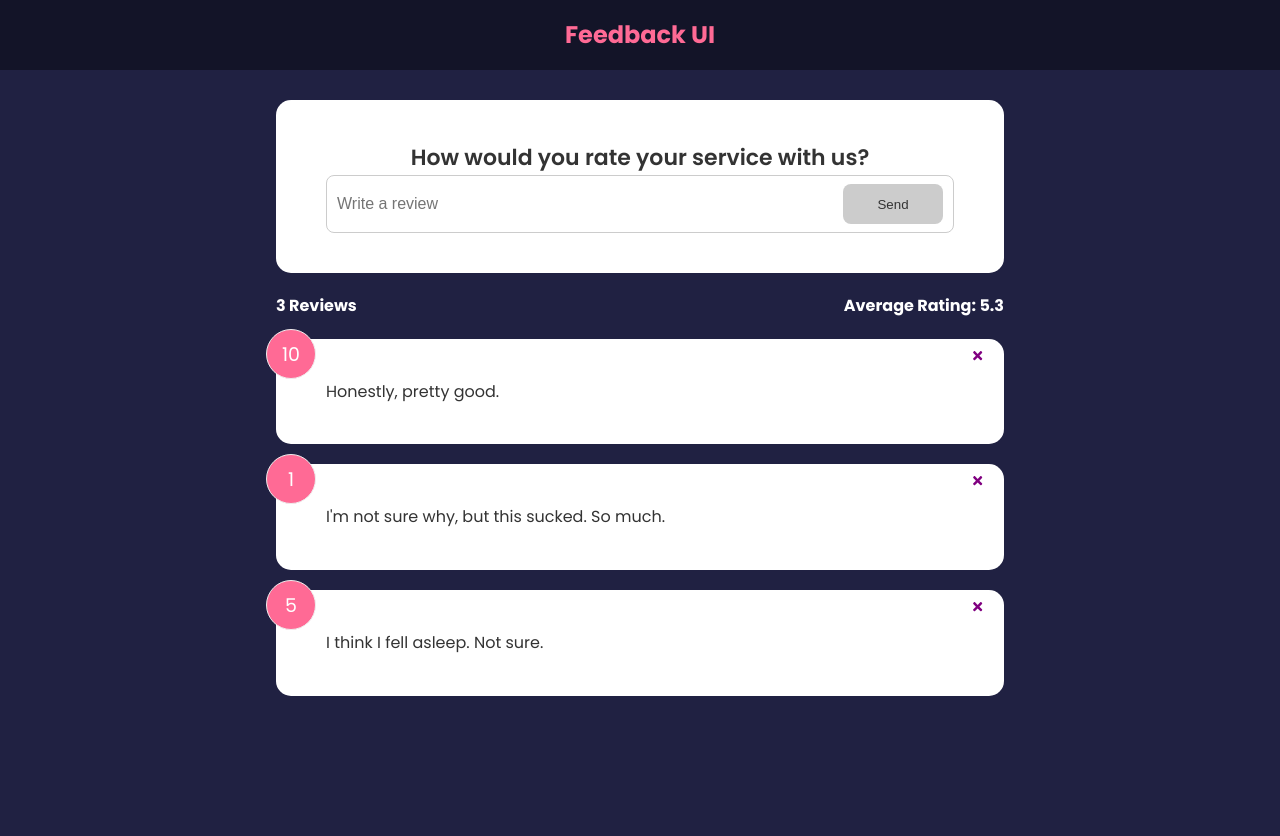
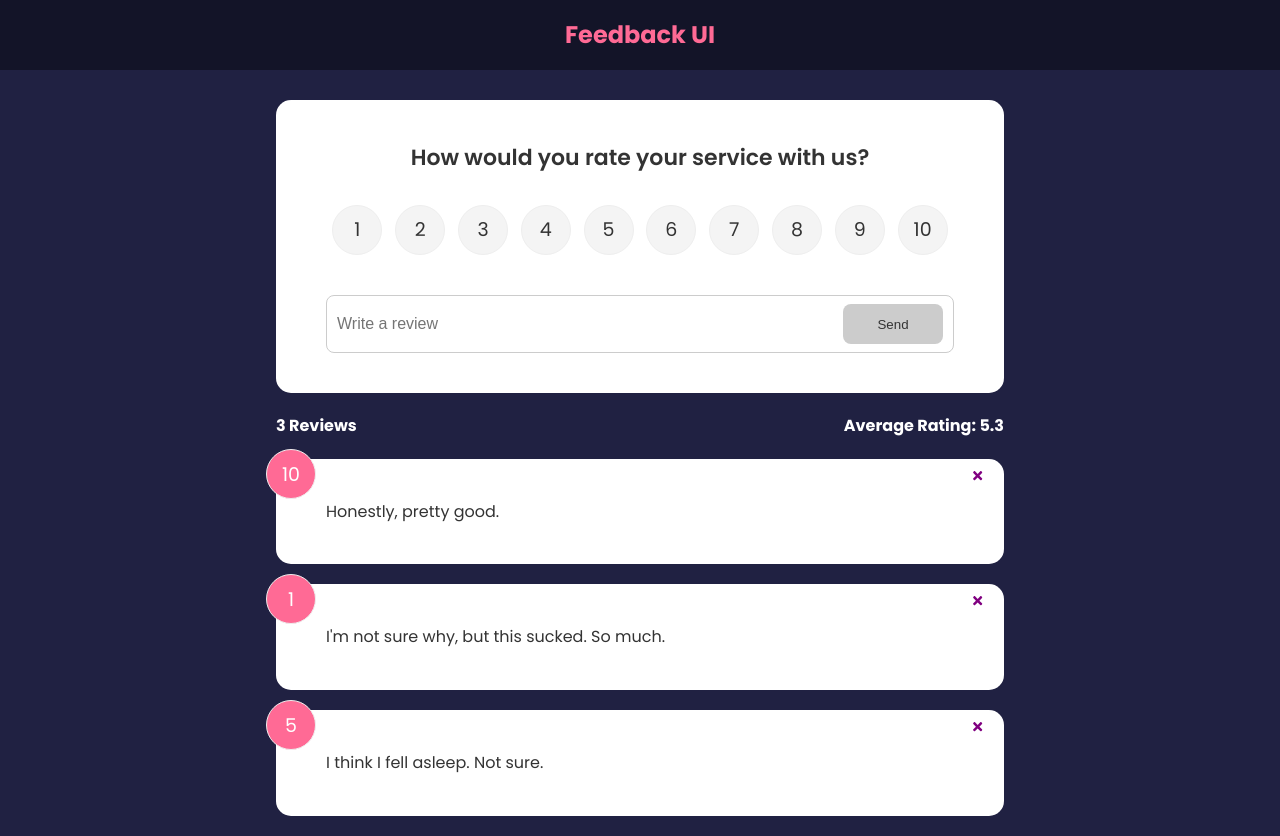
Before and after one commit to AJOsmaston/feedback-ui, a React (Create React App) app: page / in a window 1280 px wide. Before the commit the page ends 800 px from the top, so only its background shows below. Built offline with nearby package versions, Linux system fonts and the light colour scheme.

Commit message:
added rating select and feedback hook update

```diff
--- a/package.json
+++ b/package.json
@@ -10,6 +10,7 @@
     "react-dom": "^17.0.2",
     "react-icons": "^4.3.1",
     "react-scripts": "5.0.0",
+    "uuid": "^8.3.2",
     "web-vitals": "^2.1.2"
   },
   "scripts": {
--- a/src/App.js
+++ b/src/App.js
@@ -1,3 +1,4 @@
+import {v4 as uuidv4} from 'uuid'
 import Header from "./components/Header";
 import { useState } from "react";
 import FeedbackData from './data/FeedbackData'
@@ -9,6 +10,11 @@
 const App = () => {
   const [feedback, setFeedback] = useState(FeedbackData)
 
+  const addFeedback = (newFeedback) => {
+    newFeedback.id = uuidv4()
+    setFeedback([newFeedback, ...feedback])
+  }
+
   const deleteFeedback = (id) => {
     if(window.confirm('Are you sure you want to delete this?')) {
       setFeedback(feedback.filter((item)=> item.id !== id))
@@ -19,7 +25,7 @@
     <>
       <Header />
       <div className='container'>
-        <FeedbackForm />
+        <FeedbackForm handleAdd={addFeedback}/>
         <FeedbackStats feedback={feedback} />
         <FeedbackList
           feedback={feedback}
--- a/src/components/FeedbackForm.jsx
+++ b/src/components/FeedbackForm.jsx
@@ -1,10 +1,12 @@
 import { useState } from "react/cjs/react.development"
+import RatingSelect from "./RatingSelect";
 import Button from "./shared/Button";
 import Card from "./shared/Card"
 
-function FeedbackForm() {
+function FeedbackForm({ handleAdd }) {
 
   const [text, setText] = useState('');
+  const [rating, setRating] = useState(10);
   const [btnDisabled, setBtnDisabled] = useState(true);
   const [message, setMessage] = useState('');
 
@@ -23,11 +25,24 @@
     setText(e.target.value)
   }
 
+  const handleSubmit = (e) => {
+    e.preventDefault()
+    if(text.trim().length > 10) {
+      const newFeedback = {
+        text,
+        rating
+      }
+
+      handleAdd(newFeedback)
+      setText('')
+    }
+  }
+
   return (
     <Card>
-    <form>
+    <form onSubmit={handleSubmit}>
       <h2>How would you rate your service with us?</h2>
-      {/* todo - rating select component */}
+      <RatingSelect select={(rating)=> setRating(rating)}/>
       <div className="input-group">
         <input
           onChange={handleTextChange}
--- /dev/null
+++ b/src/components/RatingSelect.jsx
@@ -0,0 +1,128 @@
+import { useState } from "react/cjs/react.development"
+
+function RatingSelect({ select }) {
+
+  const [selected, setSelected] = useState(0);
+
+  const handleChange = (e) => {
+    setSelected(+e.currentTarget.value)
+    select(+e.currentTarget.value)
+  }
+
+  return (
+    <ul className='rating'>
+      <li>
+        <input
+          type='radio'
+          id='num1'
+          name='rating'
+          value='1'
+          onChange={handleChange}
+          checked={selected === 1}
+        />
+        <label htmlFor='num1'>1</label>
+      </li>
+      <li>
+        <input
+          type='radio'
+          id='num2'
+          name='rating'
+          value='2'
+          onChange={handleChange}
+          checked={selected === 2}
+        />
+        <label htmlFor='num2'>2</label>
+      </li>
+      <li>
+        <input
+          type='radio'
+          id='num3'
+          name='rating'
+          value='3'
+          onChange={handleChange}
+          checked={selected === 3}
+        />
+        <label htmlFor='num3'>3</label>
+      </li>
+      <li>
+        <input
+          type='radio'
+          id='num4'
+          name='rating'
+          value='4'
+          onChange={handleChange}
+          checked={selected === 4}
+        />
+        <label htmlFor='num4'>4</label>
+      </li>
+      <li>
+        <input
+          type='radio'
+          id='num5'
+          name='rating'
+          value='5'
+          onChange={handleChange}
+          checked={selected === 5}
+        />
+        <label htmlFor='num5'>5</label>
+      </li>
+      <li>
+        <input
+          type='radio'
+          id='num6'
+          name='rating'
+          value='6'
+          onChange={handleChange}
+          checked={selected === 6}
+        />
+        <label htmlFor='num6'>6</label>
+      </li>
+      <li>
+        <input
+          type='radio'
+          id='num7'
+          name='rating'
+          value='7'
+          onChange={handleChange}
+          checked={selected === 7}
+        />
+        <label htmlFor='num7'>7</label>
+      </li>
+      <li>
+        <input
+          type='radio'
+          id='num8'
+          name='rating'
+          value='8'
+          onChange={handleChange}
+          checked={selected === 8}
+        />
+        <label htmlFor='num8'>8</label>
+      </li>
+      <li>
+        <input
+          type='radio'
+          id='num9'
+          name='rating'
+          value='9'
+          onChange={handleChange}
+          checked={selected === 9}
+        />
+        <label htmlFor='num9'>9</label>
+      </li>
+      <li>
+        <input
+          type='radio'
+          id='num10'
+          name='rating'
+          value='10'
+          onChange={handleChange}
+          checked={selected === 10}
+        />
+        <label htmlFor='num10'>10</label>
+      </li>
+    </ul>
+  )
+}
+
+export default RatingSelect
```
Also changed, not shown: 1 other file (tests, documents, lock files or other folders).
